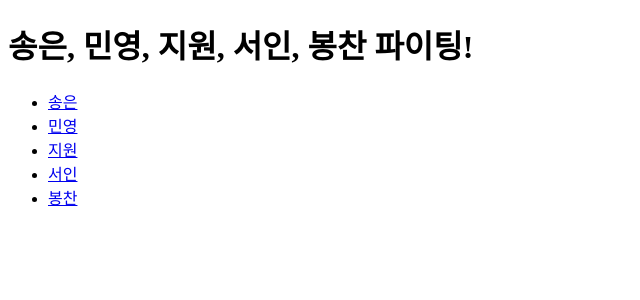
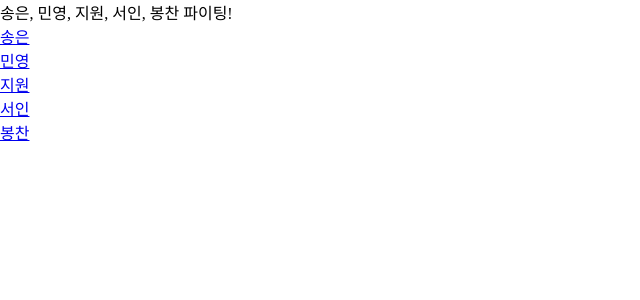
Before and after one commit to Together-3team/common, a Next.js app: page / in a window 1280 px wide. Shown: the top 300 px of the page, without its empty margins (0-640 px from the left). Built offline with nearby package versions, Linux system fonts and the light colour scheme.

Commit message:
design: reset.scss 추가

```diff
--- a/styles/globals.scss
+++ b/styles/globals.scss
@@ -1 +1,2 @@
+@import './reset.scss';
 @import './layers.scss';
--- a/styles/layers.scss
+++ b/styles/layers.scss
@@ -1 +1 @@
-@layer components, overrides;
+@layer reset, components, overrides;
--- /dev/null
+++ b/styles/reset.scss
@@ -0,0 +1,70 @@
+@layer reset {
+  /*! minireset.css v0.0.6 | MIT License | github.com/jgthms/minireset.css */
+  html,
+  body,
+  p,
+  ol,
+  ul,
+  li,
+  dl,
+  dt,
+  dd,
+  blockquote,
+  figure,
+  fieldset,
+  legend,
+  textarea,
+  pre,
+  iframe,
+  hr,
+  h1,
+  h2,
+  h3,
+  h4,
+  h5,
+  h6 {
+    margin: 0;
+    padding: 0;
+  }
+  h1,
+  h2,
+  h3,
+  h4,
+  h5,
+  h6 {
+    font-size: 100%;
+    font-weight: normal;
+  }
+  ul {
+    list-style: none;
+  }
+  button,
+  input,
+  select {
+    margin: 0;
+  }
+  html {
+    box-sizing: border-box;
+  }
+  *,
+  *::before,
+  *::after {
+    box-sizing: inherit;
+  }
+  img,
+  video {
+    height: auto;
+    max-width: 100%;
+  }
+  iframe {
+    border: 0;
+  }
+  table {
+    border-collapse: collapse;
+    border-spacing: 0;
+  }
+  td,
+  th {
+    padding: 0;
+  }
+}
```
